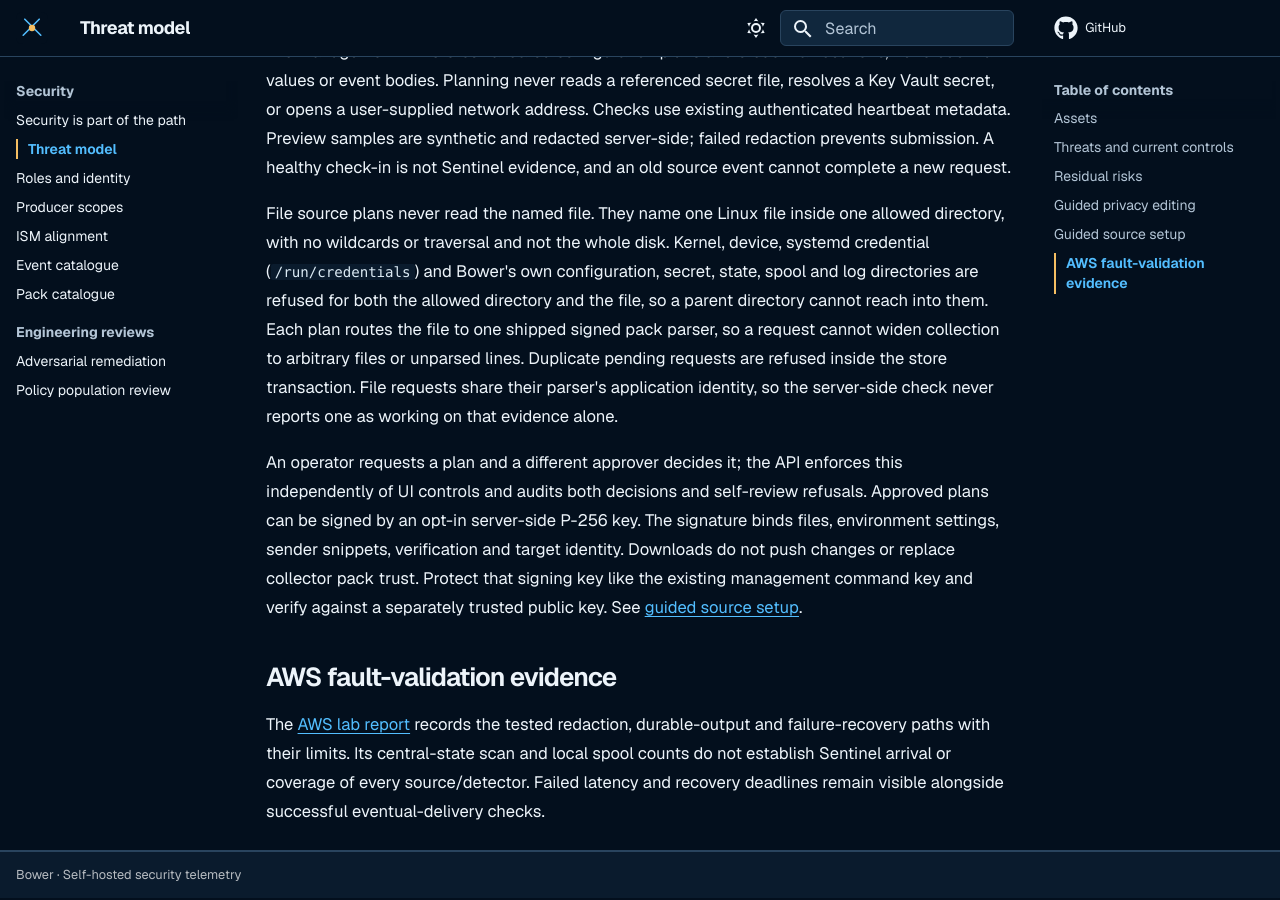
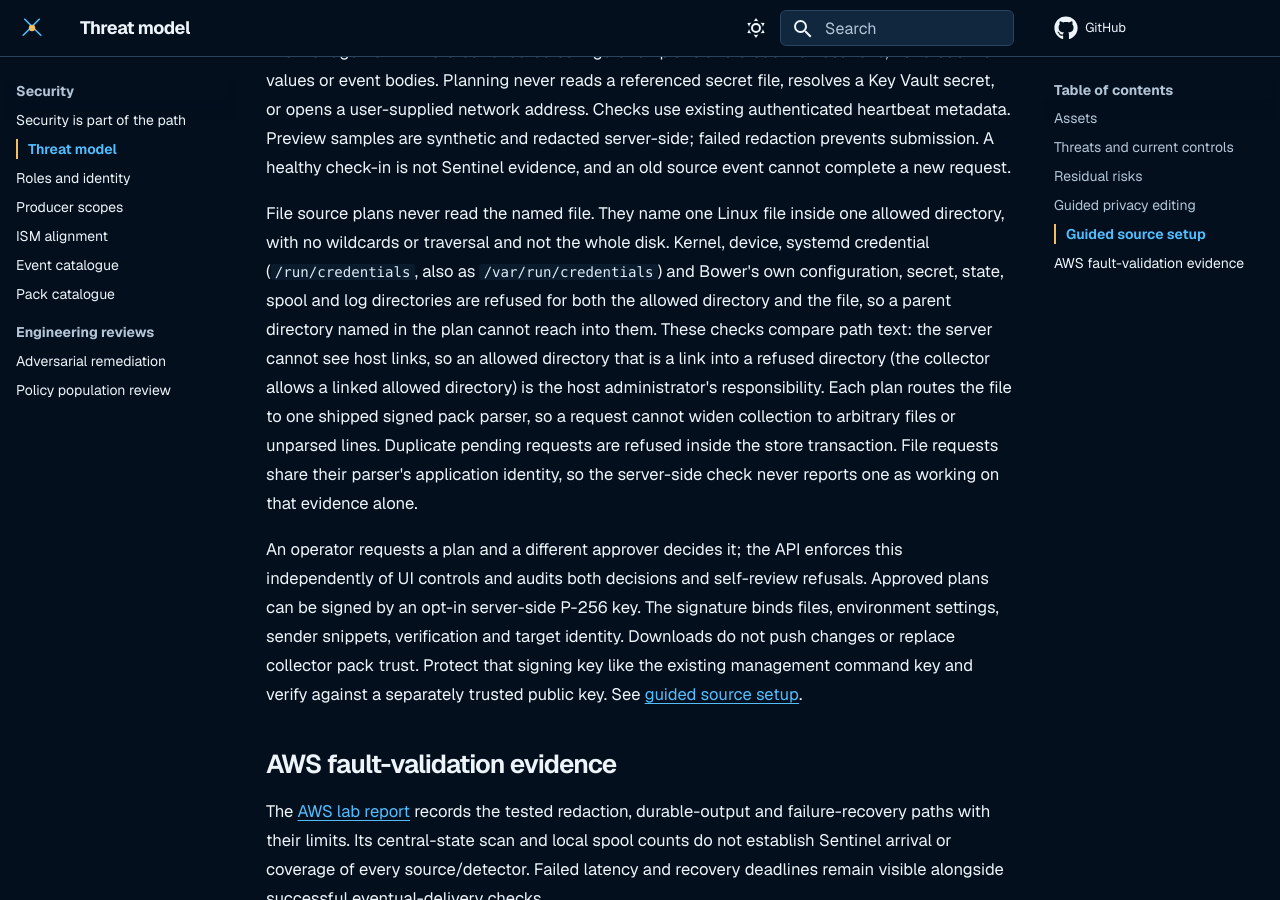
Before and after one commit to jusso-dev/Bower, an MkDocs documentation site: the page built from docs/security/threat-model.md, in a window 1280 px wide and 900 px high, scrolled down 10638 px. Built offline with MkDocs 1.6.1 and Material for MkDocs 9.7.7, drawn with Linux system fonts in a browser that asks for light colours.

Commit message:
docs: file source path-text limits and the console file type
Say the refused-directory checks compare path text and that links into
refused directories are the host administrator's responsibility, and
describe and link the console file type from the file tail source guide.

Co-Authored-By: Claude Opus 5.5 <noreply@anthropic.com>

```diff
--- a/docs/security/threat-model.md
+++ b/docs/security/threat-model.md
@@ -386,9 +386,13 @@ not Sentinel evidence, and an old source event cannot complete a new request.
 
 File source plans never read the named file. They name one Linux file inside one
 allowed directory, with no wildcards or traversal and not the whole disk. Kernel,
-device, systemd credential (`/run/credentials`) and Bower's own configuration,
-secret, state, spool and log directories are refused for both the allowed directory and the file, so a parent directory
-cannot reach into them. Each plan routes the file to one shipped signed pack
+device, systemd credential (`/run/credentials`, also as `/var/run/credentials`)
+and Bower's own configuration, secret, state, spool and log directories are
+refused for both the allowed directory and the file, so a parent directory named
+in the plan cannot reach into them. These checks compare path text: the server
+cannot see host links, so an allowed directory that is a link into a refused
+directory (the collector allows a linked allowed directory) is the host
+administrator's responsibility. Each plan routes the file to one shipped signed pack
 parser, so a request cannot widen collection to arbitrary files or unparsed
 lines. Duplicate pending requests are refused inside the store transaction. File
 requests share their parser's application identity, so the server-side check
```
Also changed, not shown: docs/deployment/file-tail-source.md (+9 -1 lines), docs/operations/console-sources.md (+6 -1 lines).
